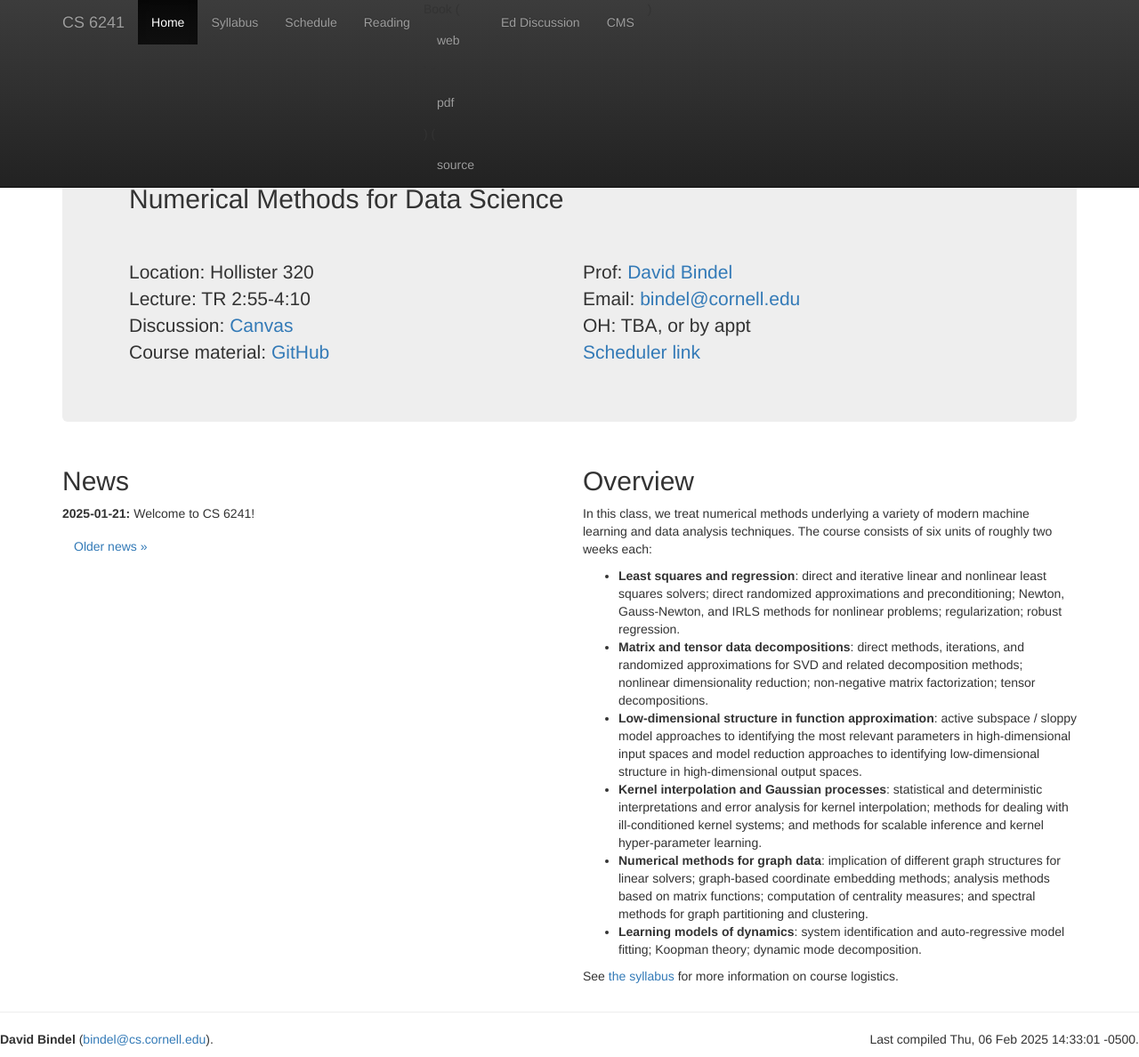
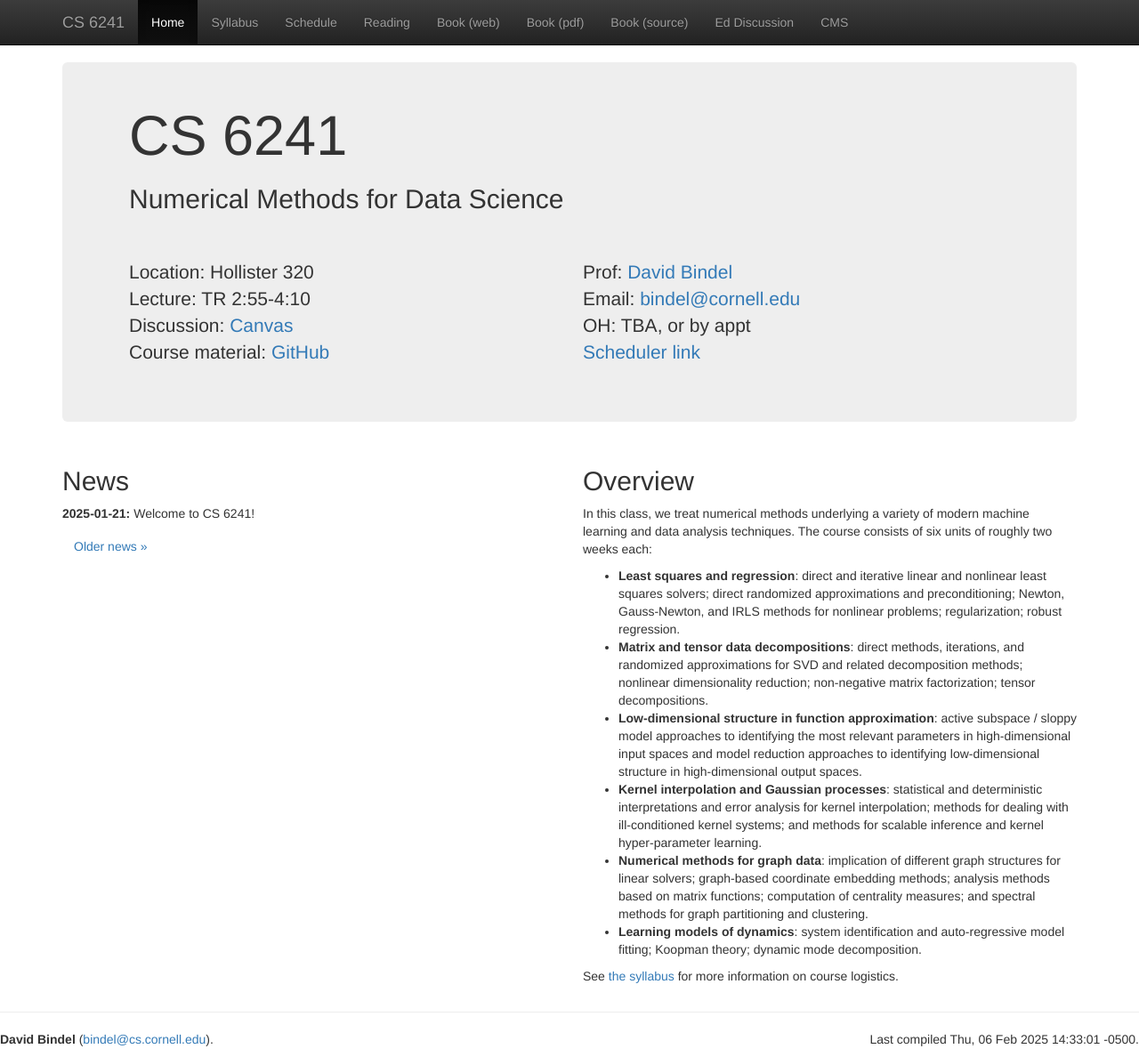
Before and after one commit to dbindel/cs6241-s25, a Jekyll site: the page built from web/index.html, in a window 1280 px wide and 1188 px high. Shown: the whole window at 89% size. Built offline with Jekyll 4.4.1, drawn with Linux system fonts in a browser that asks for light colours; nearby versions of some CDN libraries.

Commit message:
Fix navbar.

```diff
--- a/web/_includes/navbar.html
+++ b/web/_includes/navbar.html
@@ -24,10 +24,9 @@
         {{ link.name }}</a>
         </li>
         {% endfor %}
-        <li>Book
-          (<a href="https://www.cs.cornell.edu/~bindel/nmds">web</a>)
-          (<a href="https://www.cs.cornell.edu/~bindel/nmds/Numerical-Methods-for-Data-Science.pdf">pdf</a>)
-          (<a href="https://github.com/dbindel/nmds">source</a></li>)
+        <li><a href="https://www.cs.cornell.edu/~bindel/nmds">Book (web)</a></li>
+        <li><a href="https://www.cs.cornell.edu/~bindel/nmds/Numerical-Methods-for-Data-Science.pdf">Book (pdf)</a>
+        <li><a href="https://github.com/dbindel/nmds">Book (source)</a></li>
         </li>
         <li><a href="https://edstem.org/us/courses/75056/discussion">Ed Discussion</a></li>
         <li><a href="https://cmsx.cs.cornell.edu/">CMS</a></li>
```
